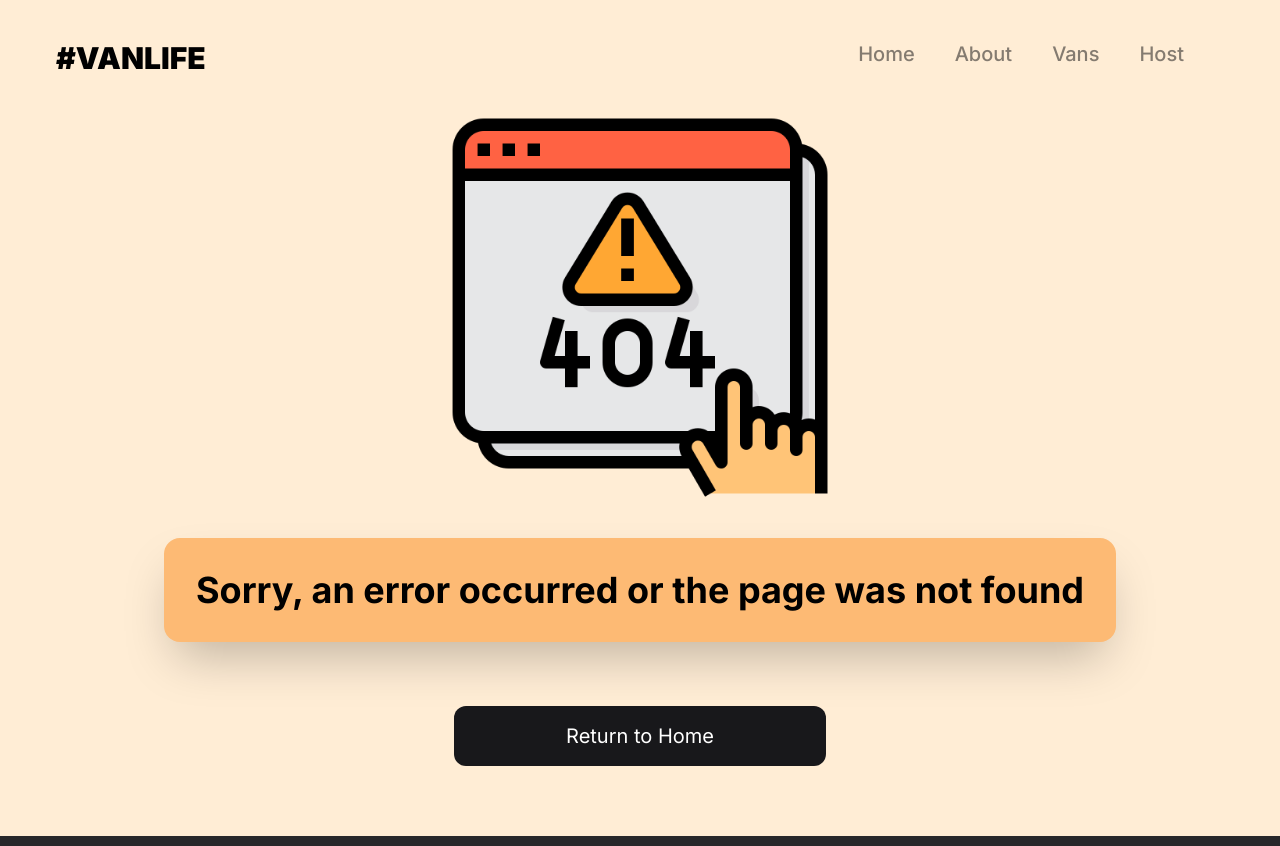
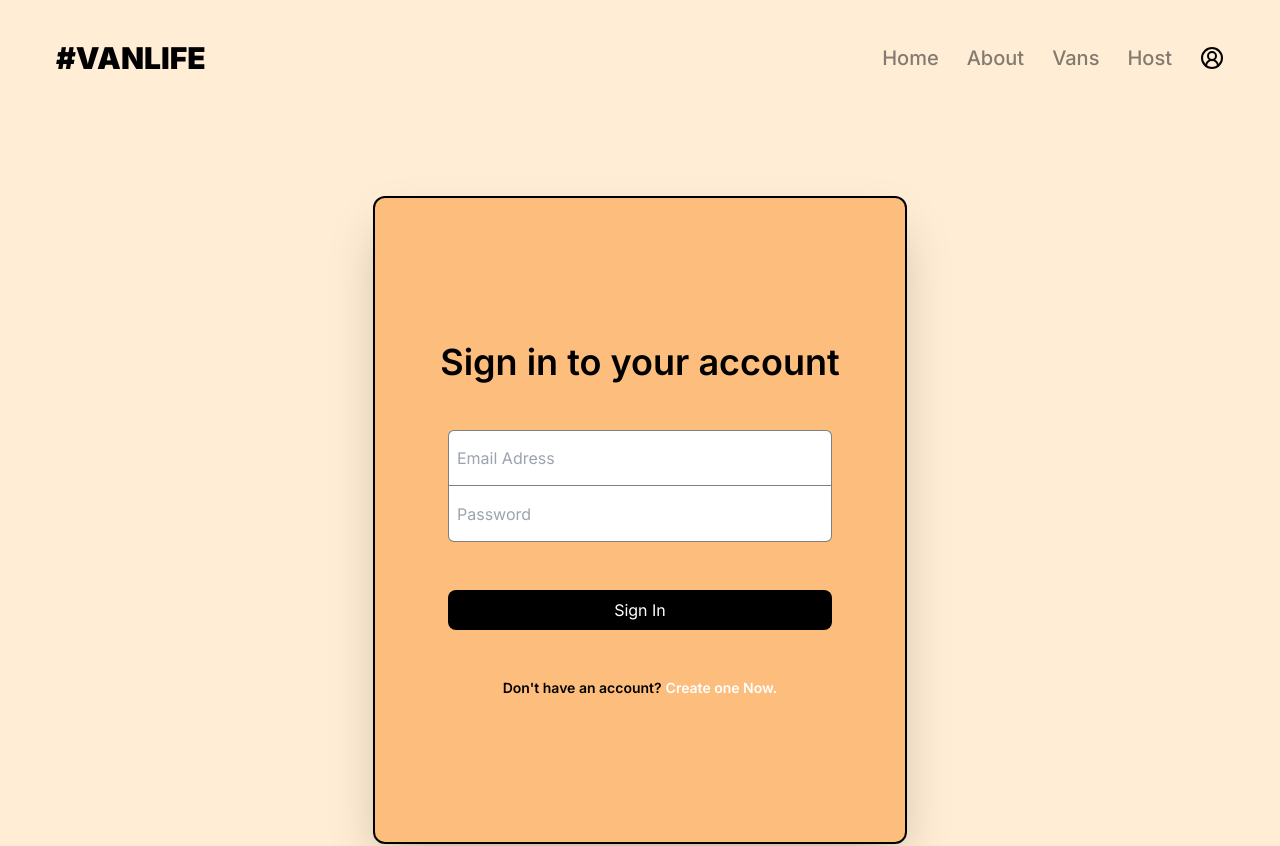
Before and after one commit to ItsTonyy/ReactRouter6, a React (Vite) app: page /login in a window 1280 px wide. Before the commit this address had no page. Shown: the top 846 px of the page. Built offline with nearby package versions, Linux system fonts and the light colour scheme; what miragejs would draw is missing.

Commit message:
Login component created

```diff
--- a/src/App.jsx
+++ b/src/App.jsx
@@ -38,19 +38,20 @@ import HostVansDetails from "./pages/host/HostVans/HostVansDetails"
 import HostVansPhotos from "./pages/host/HostVans/HostVansPhotos"
 import HostVansPricing from "./pages/host/HostVans/HostVansPricing"
 
+// login form
+import Login from "./pages/Login"
+
 
 function App() {
   const router = createBrowserRouter(
     createRoutesFromElements(
-      <Route element={<PageLayout />}>
+      <Route element={<PageLayout />} errorElement={<ErrorPageTwo />} >
         <Route path='/' element={<Home />} />
         <Route path='About' element={<About />} />
-
         <Route
         path='Vans'
         element={<Vans />}
         loader={vansLoader}
-        errorElement={<ErrorPageTwo />}
         />
         <Route path='Vans/:id' element={<VanDetail />} />
 
@@ -65,6 +66,8 @@ function App() {
             <Route path='photos' element={<HostVansPhotos />} />
           </Route>
         </Route>
+
+        <Route path='/login' element={ <Login/> }/>
         <Route path='*' element={<ErrorPage />} />
       </Route>
     )
--- a/src/components/PageLayout.jsx
+++ b/src/components/PageLayout.jsx
@@ -1,5 +1,6 @@
 import { Outlet } from 'react-router-dom'
 import { NavLink } from 'react-router-dom'
+import { UserCircle2 } from "lucide-react"
 
 export default function PageLayout() {
 	return (
@@ -8,31 +9,38 @@ export default function PageLayout() {
 				<div>
 					<h1 className='text-3xl font-black'>#VANLIFE</h1>
 				</div>
-				<div className='text-xl font-medium text-zinc-950/50'>
+				<div className='text-xl font-medium text-zinc-950/50 flex flex-row items-center'>
 					<NavLink
 						to='/'
-						className='mr-10 [&.active]:text-black'
+						className='mr-7 [&.active]:text-black'
 					>
 						Home
 					</NavLink>
 					<NavLink
 						to='/About'
-						className='mr-10 [&.active]:text-black'
+						className='mr-7 [&.active]:text-black'
 					>
 						About
 					</NavLink>
 					<NavLink
 						to='/Vans'
-						className='mr-10 [&.active]:text-black'
+						className='mr-7 [&.active]:text-black'
 					>
 						Vans
 					</NavLink>
 					<NavLink
 						to='/Host'
-						className='mr-10 [&.active]:text-black'
+						className='pr-7 [&.active]:text-black'
 					>
 						Host
 					</NavLink>
+					<NavLink
+					to='/Login'
+					className='[&.active]:text-black'
+					>
+						<UserCircle2 size={24}/>
+					</NavLink>
+
 				</div>
 			</header>
 
--- /dev/null
+++ b/src/pages/Login.jsx
@@ -0,0 +1,39 @@
+export default function Login() {
+  return (
+    <div className='h-max w-full bg-orange-100 flex justify-center items-center '>
+      <div className='w-5/12 m-20 py-36 bg-orange-300/90 border-2 border-black shadow-2xl
+       flex items-center flex-col rounded-xl'>
+
+        <h1 className='text-4xl font-semibold pb-12 top-1'>
+          Sign in to your account
+        </h1>
+
+        <div className='flex flex-col'>
+          <input
+            type='email'
+            name=''
+            id=''
+            placeholder='Email Adress'
+            className='w-96 h-14 p-2 rounded-t-md border-black/50 border-x border-t border-b'
+          />
+          <input
+            type='password'
+            name=''
+            id=''
+            placeholder='Password'
+            className='w-96 h-14 p-2 rounded-b-md border-black/50 border-x border-b'
+          />
+        </div>
+
+        <button className='w-96 bg-black text-white mt-12 py-2 rounded-lg'>
+          Sign In
+        </button>
+
+        <div className="flex flex-row mt-12">
+          <h3 className="text-sm font-semibold">Don't have an account?</h3>
+          <h3 className="text-sm ml-1 cursor-pointer text-white font-semibold">Create one Now.</h3>
+        </div>
+      </div>
+    </div>
+  )
+}
--- a/src/server.js
+++ b/src/server.js
@@ -101,8 +101,8 @@ createServer({
 		this.logging = false
 
 		this.get('/vans', (schema) => {
-			return new Response(400, {}, {error: "Error fetching data"})
-			//return schema.vans.all()
+			//return new Response(400, {}, {error: "Error fetching data"})
+			return schema.vans.all()
 		})
 
 		this.get('/vans/:id', (schema, request) => {
```
